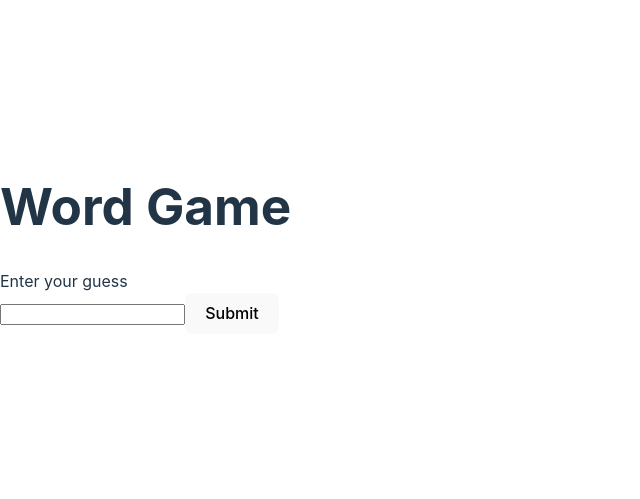
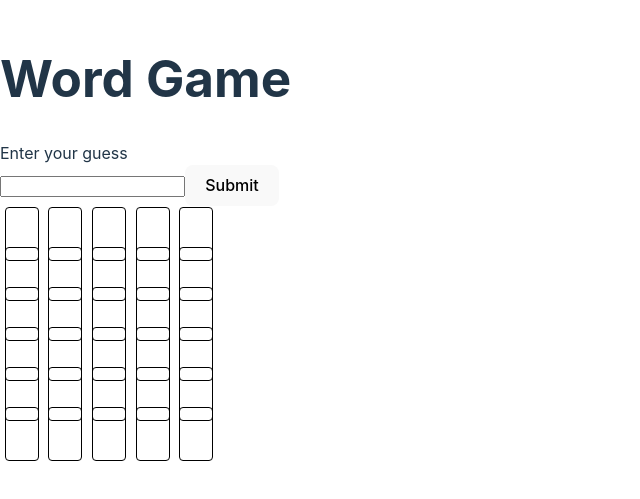
Before and after one commit to Sam-Kikoma/project-wordle, a React (Vite) app: page / in a window 1280 px wide. Shown: the part 161-660 px from the top of the page, without its empty margins (0-640 px from the left). Built offline with nearby package versions, Linux system fonts and the light colour scheme.

Commit message:
Updated output component

```diff
--- a/src/Components/Output.jsx
+++ b/src/Components/Output.jsx
@@ -1,11 +1,12 @@
 import React from "react";
 import Guess from "./Guess";
+import { range } from "../utils";
 
 const Output = ({ guesses }) => {
 	return (
 		<>
-			{guesses.map((guess, index) => (
-				<Guess key={index} guess={guess} />
+			{range(6).map((num) => (
+				<Guess key={num} guess={guesses[num]} />
 			))}
 		</>
 	);
```
